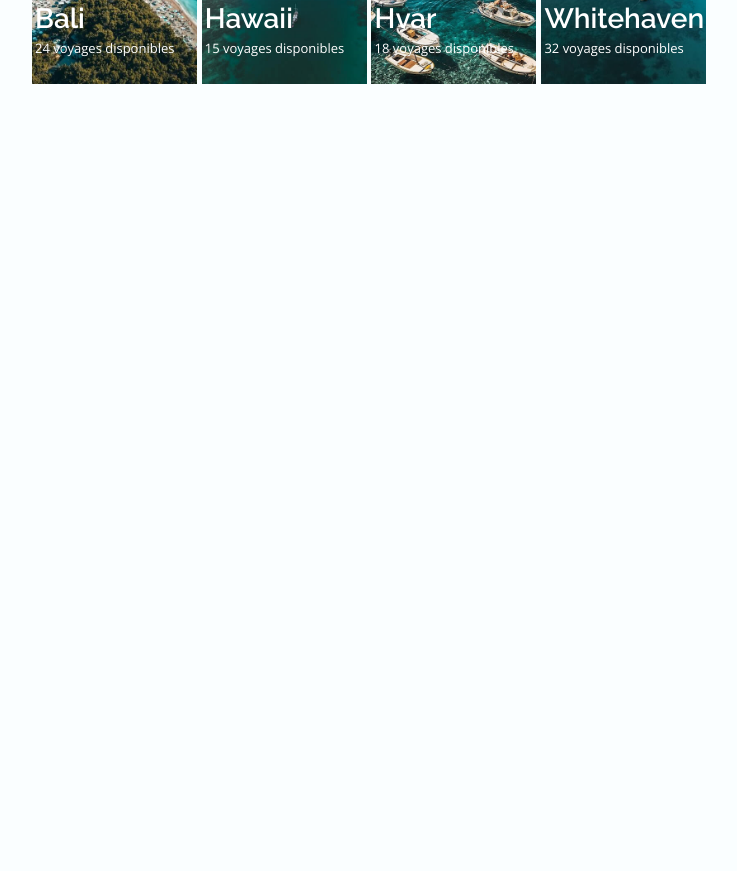
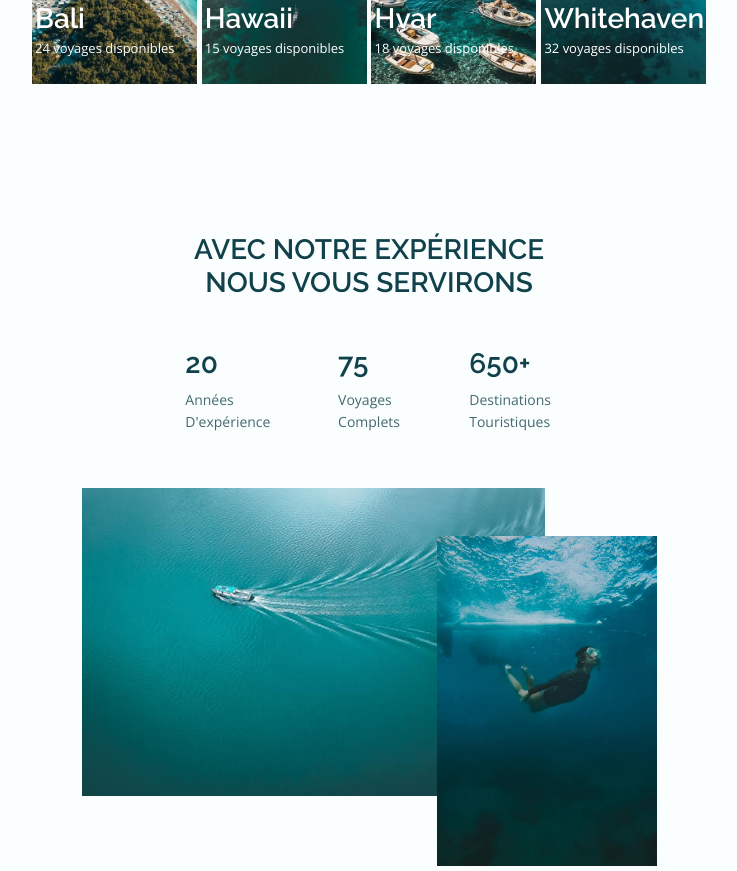
Before and after one commit to JohanSannier/voyage, a React (Vite) app: page / in a window 1280 px wide. Shown: the part 1540-2411 px from the top of the page, without its empty margins (271-1008 px from the left). Before the commit the page ends 1661 px from the top, so only its background shows below. Built offline with nearby package versions, Linux system fonts and the light colour scheme.

Commit message:
experience section

```diff
--- a/src/App.jsx
+++ b/src/App.jsx
@@ -4,6 +4,7 @@ import About from "./components/About";
 import Discover from "./components/Discover";
 import Header from "./components/Header";
 import Hero from "./components/Hero";
+import Experience from "./components/Experience";
 
 const App = () => {
   return (
@@ -12,6 +13,7 @@ const App = () => {
       <Hero />
       <About />
       <Discover />
+      <Experience />
     </>
   );
 };
--- a/src/components/Discover.jsx
+++ b/src/components/Discover.jsx
@@ -18,7 +18,7 @@ const Discover = () => {
       <div className="discover__container container">
         <div className="flex">
           {data.map((card) => (
-            <div className="discover__card ">
+            <div className="discover__card" key={card.title}>
               <img src={card.img} alt="" className="discover__img" />
               <div className="discover__data">
                 <h2 className="discover__title">{card.title}</h2>
--- /dev/null
+++ b/src/components/Experience.jsx
@@ -0,0 +1,42 @@
+import React from "react";
+import { experience1, experience2 } from "../assets/img";
+
+const Experience = () => {
+  const data = [
+    { nb: "20", firstWord: "Années", secondWord: "D'expérience" },
+    { nb: "75", firstWord: "Voyages", secondWord: "Complets" },
+    { nb: "650+", firstWord: "Destinations", secondWord: "Touristiques" },
+  ];
+  return (
+    <section className="experience section">
+      <h2 className="section__title">
+        Avec notre expérience <br />
+        Nous vous servirons
+      </h2>
+      <div className="experience__container container grid">
+        <div className="experience__content grid">
+          {data.map((table) => (
+            <div className="experience__data" key={table.nb}>
+              <h2 className="experience__number">{table.nb}</h2>
+              <span className="experience__description">
+                {table.firstWord} <br />
+                {table.secondWord}
+              </span>
+            </div>
+          ))}
+        </div>
+
+        <div className="experience__img grid">
+          <div className="experience__overlay">
+            <img src={experience1} alt="" className="experience__img-one" />
+          </div>{" "}
+          <div className="experience__overlay">
+            <img src={experience2} alt="" className="experience__img-two" />
+          </div>
+        </div>
+      </div>
+    </section>
+  );
+};
+
+export default Experience;
```
